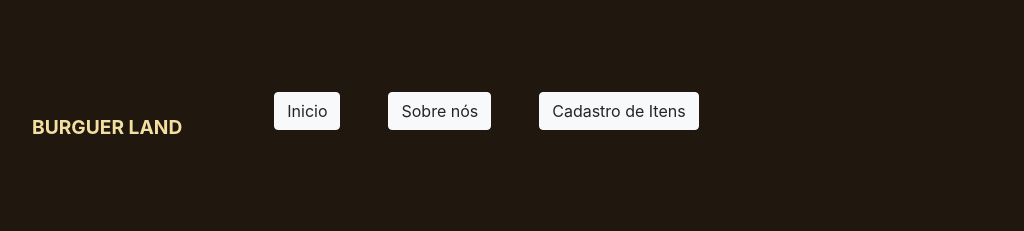
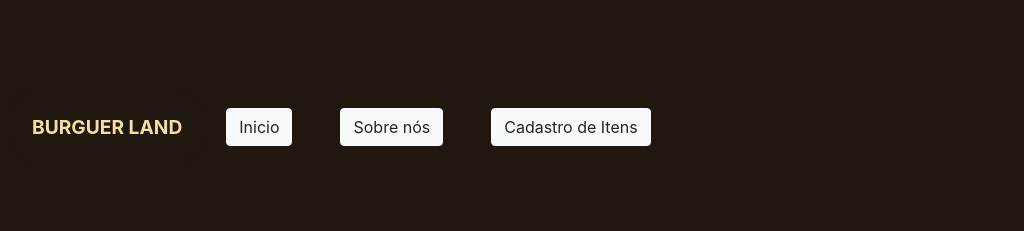
Before and after one commit to Cezaniltom/digital-menu, a plain HTML site: page index.html in a window 1280 px wide. Shown: the top 231 px of the page, 256-1280 px from the left. Drawn offline with nearby package versions, Linux system fonts and the light colour scheme.

Commit message:
Posicao dos bottons ajustadas

```diff
--- a/index.html
+++ b/index.html
@@ -35,18 +35,18 @@
                 </button>
 
                 <div class="collapse navbar-collapse" id="navbarNav">
-                    <ul class="navbar-nav nav-pills px-5">
-                        <li class="nav-item active px-4 mb-3">
+                    <ul class="navbar-nav nav-pills pt-3">
+                        <li class="nav-item active px-4">
                             <p class="d-inline-flex">
-                                <a href="index.html" class="btn bg-outline-light btn-light" role="button" data-bs-toggle="button">Inicio</a>
+                                <a href="index.html" class="btn btn-light" role="button" data-bs-toggle="button">Inicio</a>
                             </p>
                         </li>
-                        <li class="nav-item active px-4 mb-3">
+                        <li class="nav-item active px-4">
                             <p class="d-inline-flex">
                                 <a href="sobre/sobre.html" class="btn bg-outline-light btn-light" role="button" data-bs-toggle="button">Sobre nós</a>
                             </p>
                         </li>
-                        <li class="nav-item active px-4 mb-3">
+                        <li class="nav-item active px-4">
                             <p class="d-inline-flex">
                                 <a href="cadastro/cadastro.html" class="btn bg-outline-light btn-light" role="button" data-bs-toggle="button">Cadastro de Itens</a>
                             </p>
```
